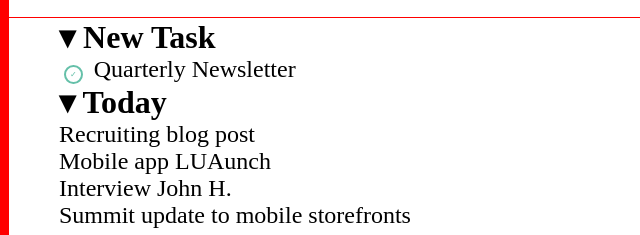
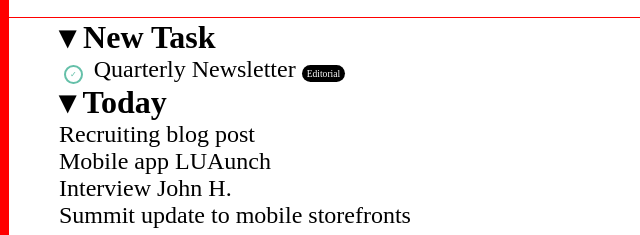
Before and after one commit to Moonatic89/html-css-toboolist, a plain HTML site: page index.html in a window 1280 px wide. Shown: the part 160-395 px from the top of the page, 131-771 px from the left. Drawn offline with Linux system fonts and the light colour scheme.

Commit message:
First tag finished

```diff
--- a/css/style.css
+++ b/css/style.css
@@ -100,3 +100,12 @@ li {
 .list_entry {
     margin-left: 5px;
 }
+
+.tag {
+    /* Using black background for prototyping */
+    background-color: black;
+    font-size: 0.6rem;
+    color: white;
+    border-radius: 10px;
+    padding: 3px 5px;
+}
--- a/index.html
+++ b/index.html
@@ -34,7 +34,7 @@
                         <li>
                             <item class="checkmark">&check;</item>
                             <span class="list_entry">Quarterly Newsletter</span>
-                            <item class="tag editorial"></item>
+                            <item class="tag blue">Editorial</item>
                         </li>
                     </dl>
 
```
